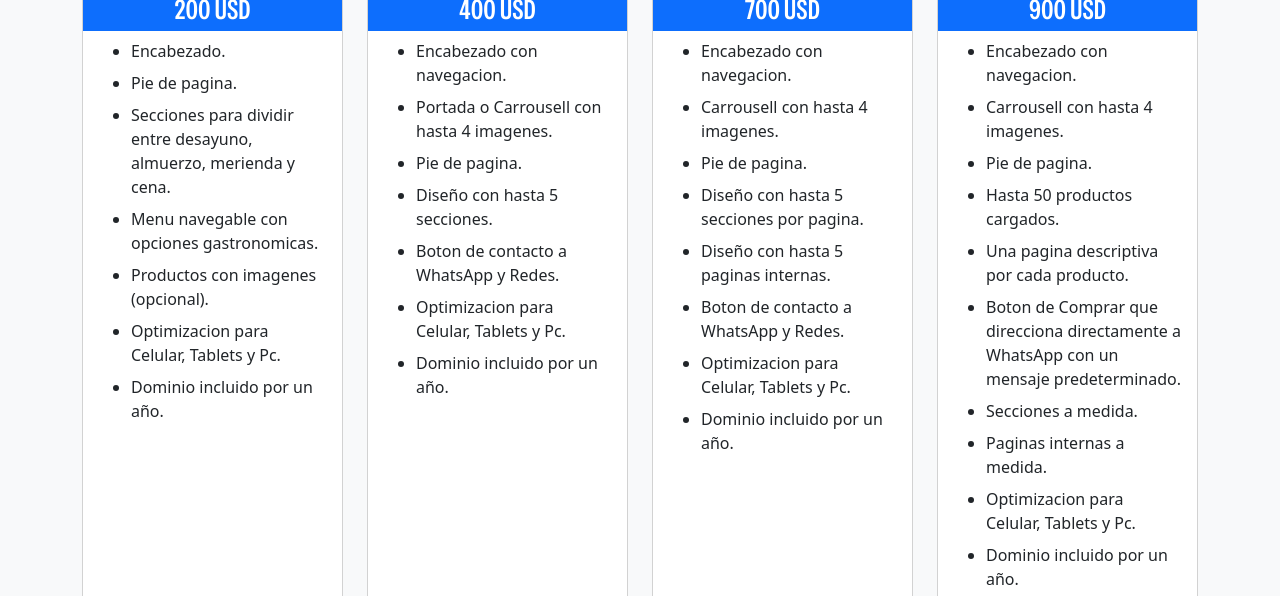
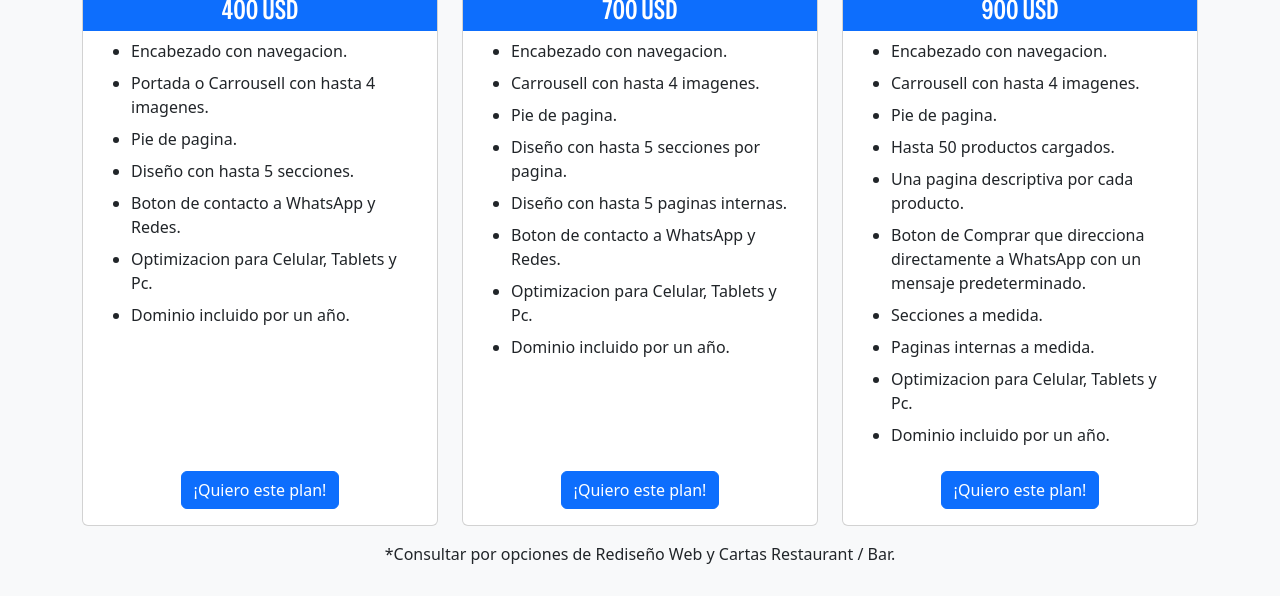
Before and after one commit to Genesys-Pyme/Genesys, a plain HTML site: page pages/planes.html in a window 1280 px wide. Shown: the part 335-931 px from the top of the page. Drawn offline with nearby package versions, Linux system fonts and the light colour scheme.

Commit message:
se arregla la web

```diff
--- a/pages/planes.html
+++ b/pages/planes.html
@@ -64,30 +64,7 @@
         <div class="container py-4">
           <div class="row gy-3">
 
-            <div class="col-12 col-md-3" data-aos="zoom-in">
-              <div class="card h-100 d-flex flex-column">
-                <div class="text-card bg-primary text-white text-center">
-                  <p class="mb-0 logo"></i>Carta Restaurant</p>
-                  <p class="mb-0">200 USD</p>
-                </div>
-                <div class="d-flex flex-column h-100 px-3 pb-3">
-                  <ul class="mb-0">
-                    <li class="mb-2 mt-2">Encabezado.</li>
-                    <li class="mb-2">Pie de pagina.</li>
-                    <li class="mb-2">Secciones para dividir entre desayuno, almuerzo, merienda y cena.</li>
-                    <li class="mb-2">Menu navegable con opciones gastronomicas.</li>
-                    <li class="mb-2">Productos con imagenes (opcional).</li>
-                    <li class="mb-2">Optimizacion para Celular, Tablets y Pc.</li>
-                    <li class="mb-2">Dominio incluido por un año.</li>
-                  </ul>
-                  <div class="text-center mt-auto pt-3">
-                    <a href="https://api.whatsapp.com/send?phone=2604104160&text=¡Hola Genesys👋! Estoy interesado en realizar una Carta Restaurant para mi proyecto."><button class="btn btn-primary">¡Quiero este plan!</button></a>
-                  </div>
-                </div>
-              </div>
-            </div>
-
-            <div class="col-12 col-md-3" data-aos="zoom-in">
+            <div class="col-12 col-md-4" data-aos="zoom-in">
               <div class="card h-100 d-flex flex-column">
                 <div class="text-card bg-primary text-white text-center">
                   <p class="mb-0 logo"></i>Landing Page</p>
@@ -110,7 +87,7 @@
               </div>
             </div>
 
-            <div class="col-12 col-md-3" data-aos="zoom-in">
+            <div class="col-12 col-md-4" data-aos="zoom-in">
               <div class="card h-100 d-flex flex-column">
                 <div class="text-card bg-primary text-white text-center">
                   <p class="mb-0 logo"></i>Pagina Web</p>
@@ -134,7 +111,7 @@
               </div>
             </div>
 
-            <div class="col-12 col-md-3" data-aos="zoom-in">
+            <div class="col-12 col-md-4" data-aos="zoom-in">
               <div class="card h-100 d-flex flex-column">
                 <div class="text-card bg-primary text-white text-center">
                   <p class="mb-0 logo"></i>E-Commerce</p>
@@ -160,7 +137,7 @@
               </div>
             </div>
 
-            <p class="text-center">*Consultar por opciones de Rediseño Web</p>
+            <p class="text-center">*Consultar por opciones de Rediseño Web y Cartas Restaurant / Bar.</p>
           </div>
         </div>
       </section>
```
